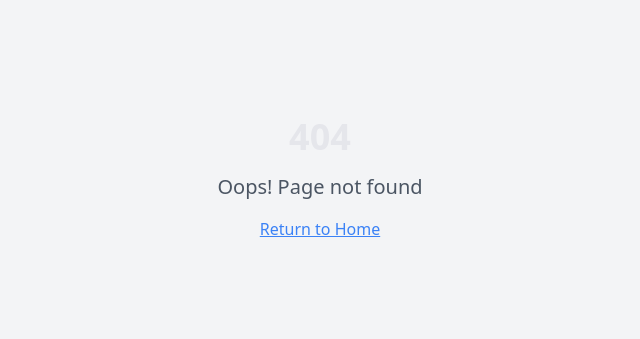
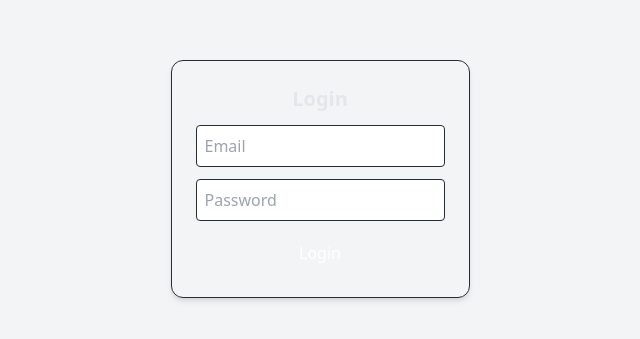
Before and after one commit to Plug0007/video-hangout, a React (Vite) app: page /login in a window 1280 px wide. Before the commit this address had no page. Shown: the part 221-560 px from the top of the page, without its empty margins (320-960 px from the left). Built offline with nearby package versions, Linux system fonts and the light colour scheme; the HTML template or start-up script is replaced by a standard one.

Commit message:
Add authentication routes and provider

```diff
--- a/src/App.tsx
+++ b/src/App.tsx
@@ -3,9 +3,15 @@ import { Toaster as Sonner } from "@/components/ui/sonner";
 import { TooltipProvider } from "@/components/ui/tooltip";
 import { QueryClient, QueryClientProvider } from "@tanstack/react-query";
 import { BrowserRouter, Routes, Route } from "react-router-dom";
+
 import Home from "./pages/Home";
 import Room from "./pages/Room";
 import NotFound from "./pages/NotFound";
+
+// 🔑 NEW: import auth stuff
+import { AuthProvider } from "./auth/AuthProvider";
+import ProtectedRoute from "./auth/ProtectedRoute";
+import LoginPage from "./pages/LoginPage";
 
 const queryClient = new QueryClient();
 
@@ -14,14 +20,29 @@ const App = () => (
     <TooltipProvider>
       <Toaster />
       <Sonner />
+      {/* 🔑 Wrap everything in AuthProvider */}
+      <AuthProvider>
         <BrowserRouter>
           <Routes>
+            {/* Public routes */}
             <Route path="/" element={<Home />} />
-          <Route path="/room/:roomId" element={<Room />} />
-          {/* ADD ALL CUSTOM ROUTES ABOVE THE CATCH-ALL "*" ROUTE */}
+            <Route path="/login" element={<LoginPage />} />
+
+            {/* Protected routes */}
+            <Route
+              path="/room/:roomId"
+              element={
+                <ProtectedRoute>
+                  <Room />
+                </ProtectedRoute>
+              }
+            />
+
+            {/* Catch-all */}
             <Route path="*" element={<NotFound />} />
           </Routes>
         </BrowserRouter>
+      </AuthProvider>
     </TooltipProvider>
   </QueryClientProvider>
 );
```
Lines whose indentation alone changed are shown as unchanged.
